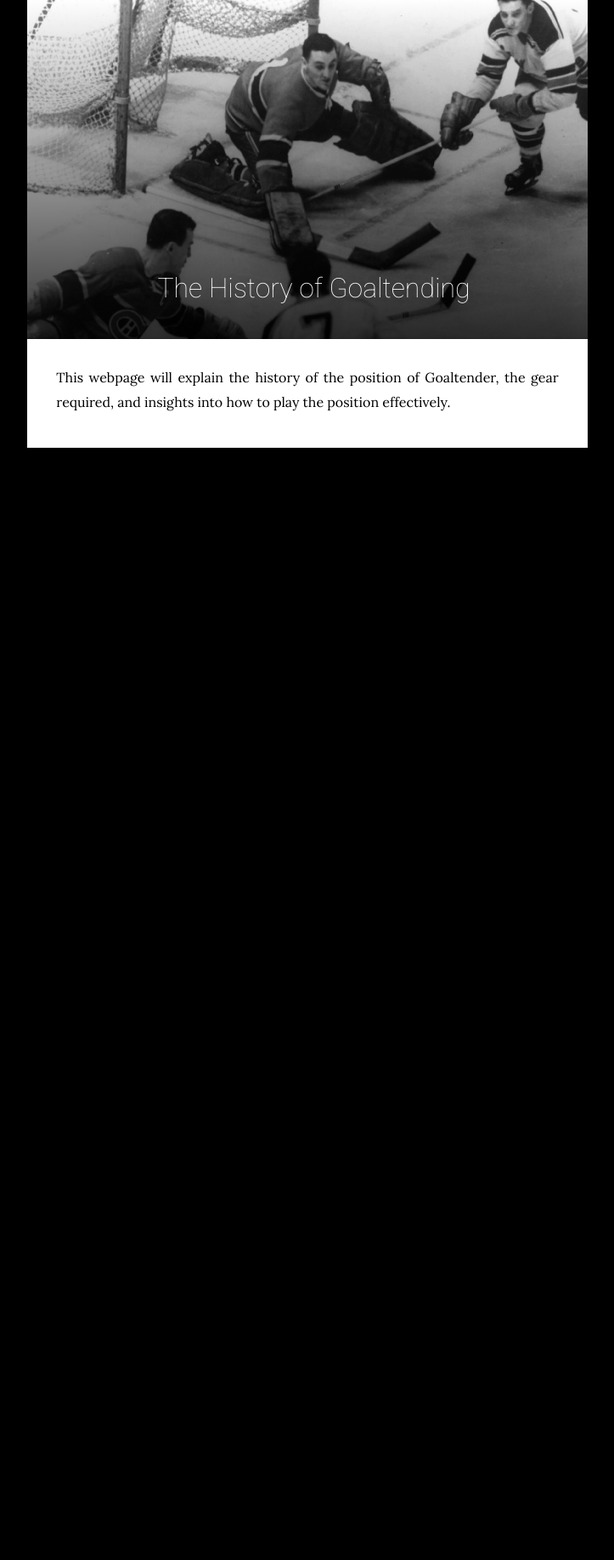
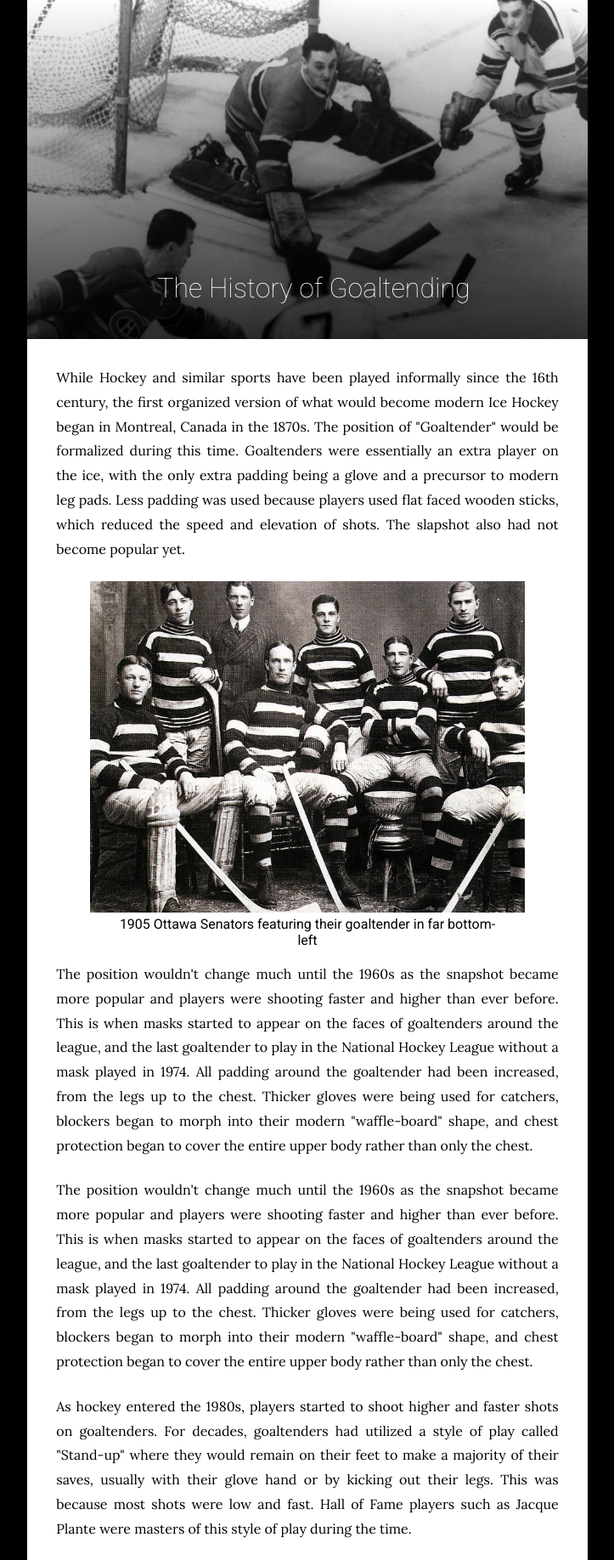
Before and after one commit to michaeljcaboose/rit-web-dev, a PHP site: page /project2/history.php in a window 1280 px wide. Shown: the part 81-1917 px from the top of the page at 85% size, without its empty margins (278-1001 px from the left). Before the commit the page ends 608 px from the top, so only its background shows below. Run offline with PHP 8.4, Linux system fonts and the light colour scheme.

Commit message:
history page complete

```diff
--- a/645/project2/article_sources.txt
+++ b/645/project2/article_sources.txt
@@ -1,3 +1,4 @@
 http://www.startribune.com/nowhere-to-hide-nhl-goaltending-makes-or-breaks-a-team/289696291/
 https://www.si.com/nhl/2016/03/29/nhl-goalie-equipment-evolution-1917-to-2016
 http://www.chicagotribune.com/sports/hockey/blackhawks/ct-hockey-goalies-gear-through-the-ages-20150614-htmlstory.html
+http://www.omha.net/news_article/show/631894?referrer_id=1063069
--- a/645/project2/css/index.css
+++ b/645/project2/css/index.css
@@ -224,6 +224,17 @@ h2, h3{
 	background-image: url('../media/hockey-goalie-gear.jpg');
 }
 
+/* GENERAL IMAGES*/
+
+img{
+	width:100%;
+}
+
+figcaption{
+	width: 90%;
+	margin: 0 auto;
+	text-align: center;
+}
 
 	.gray-cover{
 		z-index: 2;
--- a/645/project2/history.php
+++ b/645/project2/history.php
@@ -13,8 +13,73 @@
     </div>
     <div class="div_copy">
         <p>
-            This webpage will explain the history of the position of Goaltender, the gear required,
-            and insights into how to play the position effectively.
+            While Hockey and similar sports have been played informally since the 16th century, the first organized
+            version of what would become modern Ice Hockey began in Montreal, Canada in the 1870s. The position of
+            "Goaltender" would be formalized during this time. Goaltenders were essentially an extra player on the ice,
+            with the only extra padding being a glove and a precursor to modern leg pads. Less padding was used because
+            players used flat faced wooden sticks, which reduced the speed and elevation of shots. The slapshot also had
+            not become popular yet.
+        </p>
+        <figure>
+            <img src="media/1905_stanley_cup.jpg">
+            <figcaption>1905 Ottawa Senators featuring their goaltender in far bottom-left</figcaption>
+        </figure>
+
+        <p>
+            The position wouldn't change much until the 1960s as the snapshot became more popular and players were shooting
+            faster and higher than ever before. This is when masks started to appear on the faces of goaltenders around
+            the league, and the last goaltender to play in the National Hockey League without a mask played in 1974. All
+            padding around the goaltender had been increased, from the legs up to the chest. Thicker gloves were being
+            used for catchers, blockers began to morph into their modern "waffle-board" shape, and chest protection began
+            to cover the entire upper body rather than only the chest.
+        </p>
+
+        <p>The position wouldn't change much until the 1960s as the snapshot became more popular and players were shooting
+            faster and higher than ever before. This is when masks started to appear on the faces of goaltenders around
+            the league, and the last goaltender to play in the National Hockey League without a mask played in 1974. All
+            padding around the goaltender had been increased, from the legs up to the chest. Thicker gloves were being
+            used for catchers, blockers began to morph into their modern "waffle-board" shape, and chest protection began
+            to cover the entire upper body rather than only the chest.
+        </p>
+        <p>
+            As hockey entered the 1980s, players started to shoot higher and faster shots on goaltenders. For decades,
+            goaltenders had utilized a style of play called "Stand-up" where they would remain on their feet to make a
+            majority of their saves, usually with their glove hand or by kicking out their legs. This was because most
+            shots were low and fast. Hall of Fame players such as Jacque Plante were masters of this style of play during
+            the time.
+        </p>
+        <figure>
+            <img src="media/standup_large.jpg">
+            <figcaption>A stand-up goaltender deep in his net</figcaption>
+        </figure>
+
+        <p>
+            As the game of hockey changed for skaters, goaltenders needed to adjust to these new shot patterns. The 80s
+            and 90s saw goalies transition from "Stand-up" to a style called "Butterfly" where goalies would drop to their
+            knees and flair their legs out to cover the bottom of the net. The pioneer of this style in the late 80s and 90s
+            was Patrick Roy, who is considered one of the greatest goaltenders of all time.
+        </p>
+        <figure>
+            <img src="media/roy.jpg">
+            <figcaption>Hall of Famer Patrick Roy in his "butterfly" stance making an upper body save</figcaption>
+        </figure>
+
+        <p>
+            As this style became more popular, the gear started changing to fit the style, and eventually players where
+            put into two groups: "Butterfly" and "Hybrid", with hybrid being a mixture of the "Stand-up" and "Butterfly"
+            styles. All-time great goaltenders such as Dominique Hasek and Martin Brodeur were known to play more of a hybrid
+            style, utilizing butterfly techniques while still being flexible in their save selection styles.
+        </p>
+        <figure>
+            <img src="media/dominik-hasek.jpg">
+            <figcaption>Hall of Famer Dominik Hasek making an unorthodox save</figcaption>
+        </figure>
+
+        <p>
+            Today, with the speed of the game and the talent and abilities of the skaters shooting on them, goaltenders
+            mix and match techniques while being more mobile and athletic than their predecessors. Most goaltenders are
+            considered to be hybrid, stopping the pucks any way they can rather than sticking to one concrete style,
+            though some goaltenders are notably "butterfly"-only goalies.
         </p>
     </div>
 </div>
```
Also changed, not shown: 645/project2/image_sources.txt (+36 -0 lines), 645/project2/media/1905_stanley_cup.jpg (added), 645/project2/media/butterfly_large.jpg (added), 645/project2/media/dominik-hasek.jpg (added), 645/project2/media/hybrid_large.jpg (added), 645/project2/media/roy.jpg (added), 645/project2/media/standup_large.jpg (added).
